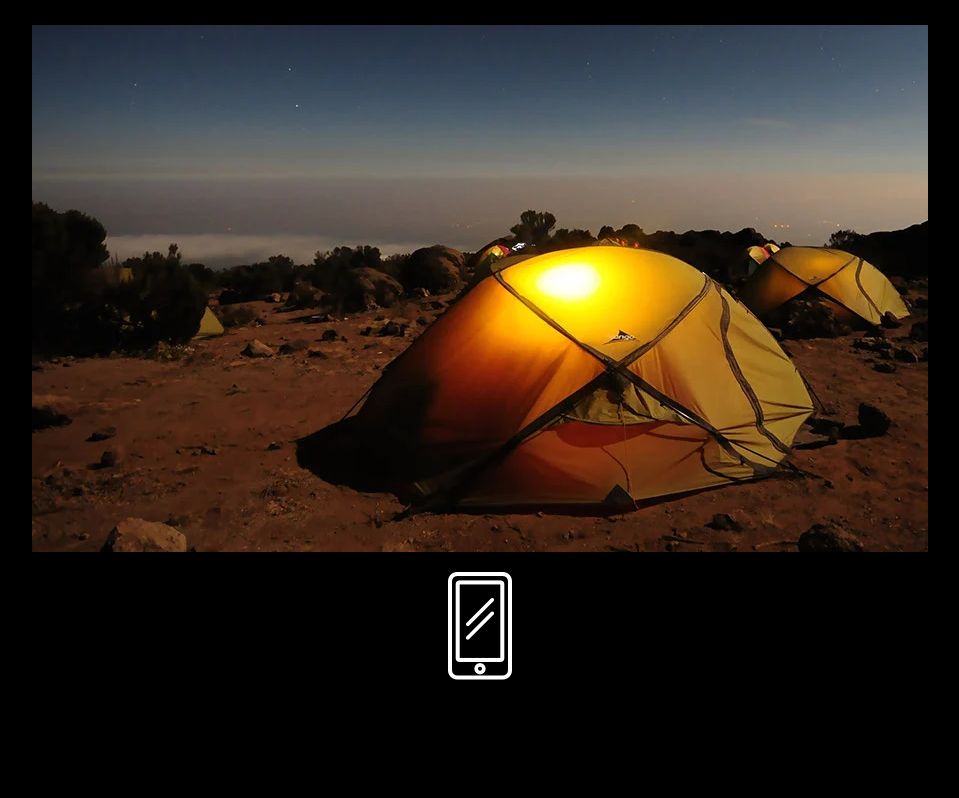
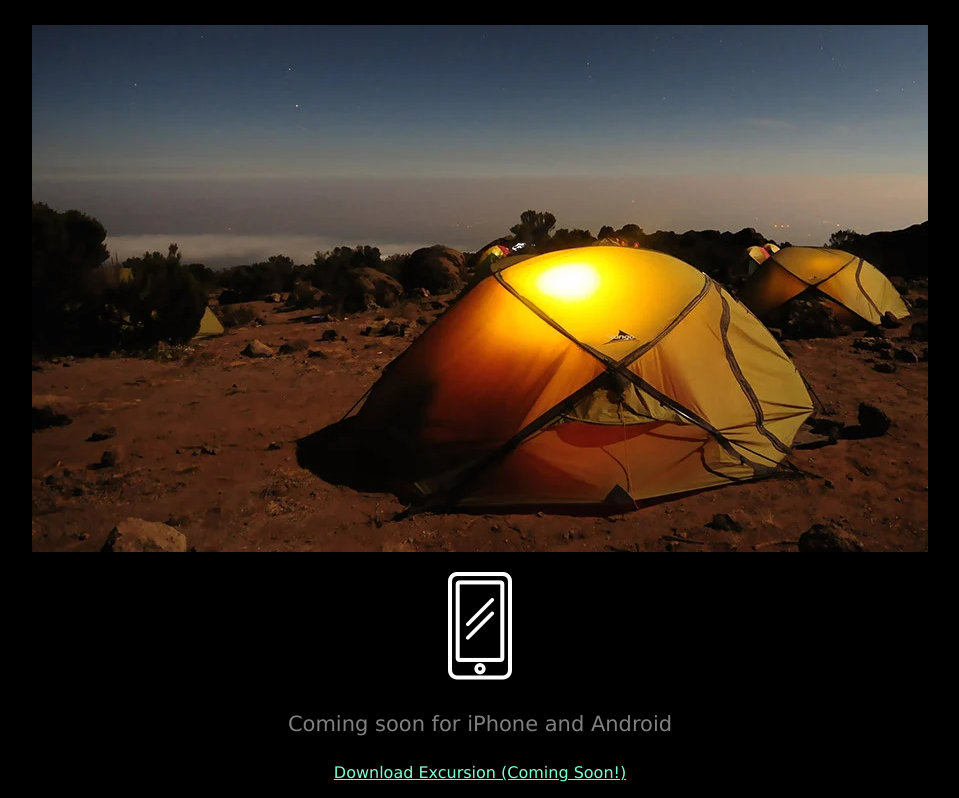
Before and after one commit to Dentarthurdent42/excursion, a plain HTML site: page index.html in a window 1280 px wide. Shown: the part 460-1258 px from the top of the page, without its empty margins (160-1119 px from the left). Before the commit the page ends 1160 px from the top, so only its background shows below. Drawn offline with Linux system fonts and the light colour scheme.

Commit message:
Add footer text

```diff
--- a/index.html
+++ b/index.html
@@ -17,4 +17,7 @@
     <h4 class="header--sub-header">Excursion remembers places you like and recommends new points of interest around you.</h4>
     <p><img src="resources/images/camp.webp"></p>
     <p><img src="resources/images/phone.webp"></p>
+    <h4 class="header--sub-header">Coming soon for iPhone and Android</h4>
+    <p><a class="link--cta" href="#">Download Excursion (Coming Soon!)</a></p>
 </body>
+</html>
```
